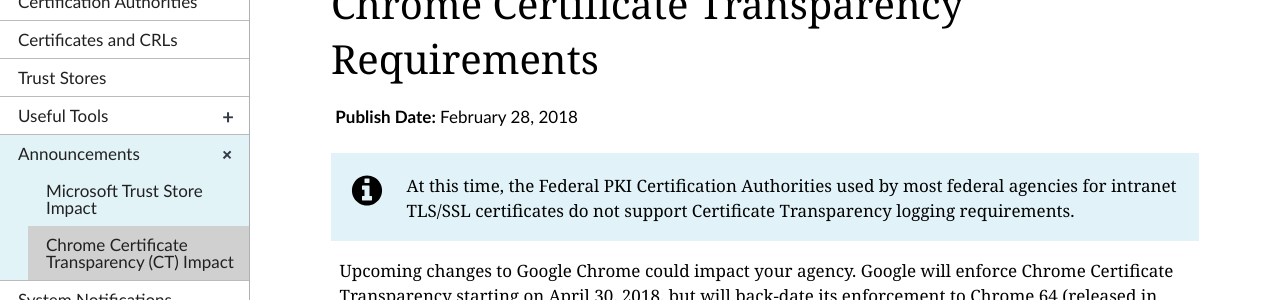
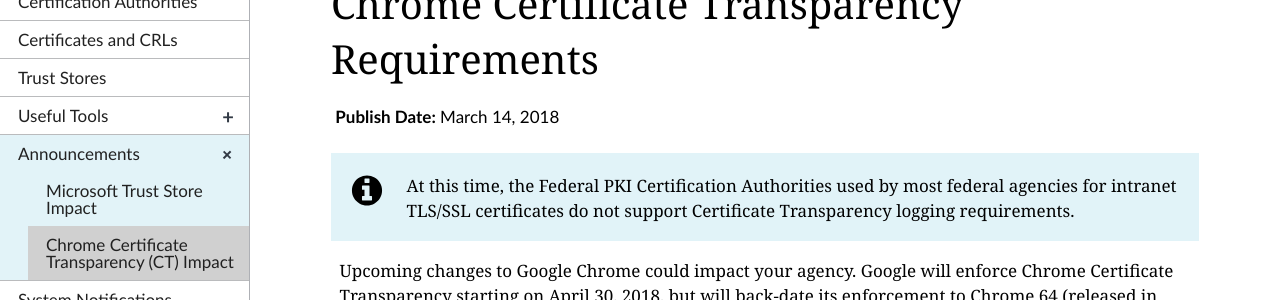
Before and after one commit to GSA/fpki-guides, a Jekyll site: the page built from _announcements/02_google_ct.md, in a window 1280 px wide and 900 px high. Shown: the part 215-515 px from the top of the window. Built offline with Jekyll 4.4.1, drawn with Linux system fonts in a browser that asks for light colours; nearby versions of some CDN libraries; library files that are not in the unit come from our copies.

Commit message:
Update 02_google_ct.md
Formatting

```diff
--- a/_announcements/02_google_ct.md
+++ b/_announcements/02_google_ct.md
@@ -2,7 +2,7 @@
 layout: default
 navtitle: Chrome Certificate Transparency (CT) Impact
 title: Chrome Certificate Transparency Requirements
-pubDate: February 28, 2018
+pubDate: March 14, 2018
 collection: announcements
 permalink: announcements/chromect/
 description:  Upcoming changes to Chrome could affect your agency. This change requires all TLS/SSL certificates to appear in a CT log when they validate to a Root CA certificate distributed through an Operating System (OS) trust store. The Microsoft and Apple Trust Stores currently distribute the U.S. Government Root CA (Federal Common Policy CA) certificate. This impact is expected to occur in **April 30, 2018** but will affect any TLS/SSL certificate issued after **April 30, 2015.**<br><br>
@@ -56,8 +56,8 @@
 
 4. Watch the CT error page for your intranet/internet websites. Alternatively, you can use the test sites listed in Step 5.<!--What do the test sites give you that the CT error page doesn't?-->
 5. If you don't see an error, reset Google Chrome Canary from the previous test and ensure that you are launching Chrome 67<!--Referring to Google Chrome Canary in multiple ways--3 names, 2 names, 1 name +/- "67"--is confusing. Canary and Chrome 67 are 2 different things?--> using the command line, as needed for your Operating System.
-- [FPKI Graph](https://fpki-graph.fpki-lab.gov){:target="_blank"}
-- [Joint Personnel Adjudication System](https://jpasapp.dmdc.osd.mil/JPAS/JPASDisclosureServlet){:target="_blank"}<!--You have to sign an agreement to use this site. Is this okay for any government engineer?-->
+* [FPKI Graph](https://fpki-graph.fpki-lab.gov){:target="_blank"}
+* [Joint Personnel Adjudication System](https://jpasapp.dmdc.osd.mil/JPAS/JPASDisclosureServlet){:target="_blank"}<!--You have to sign an agreement to use this site. Is this okay for any government engineer?-->
 6. Apply the registry fix given below in [Disable CT Checking for Government-Furnished Equipment](#disable-ct-checking-for-government-furnished-equipment).
 7. Re-launch Canary using the command line argument in Step 3.
 8. Observe the changes in CT errors and repeat as needed.
```
